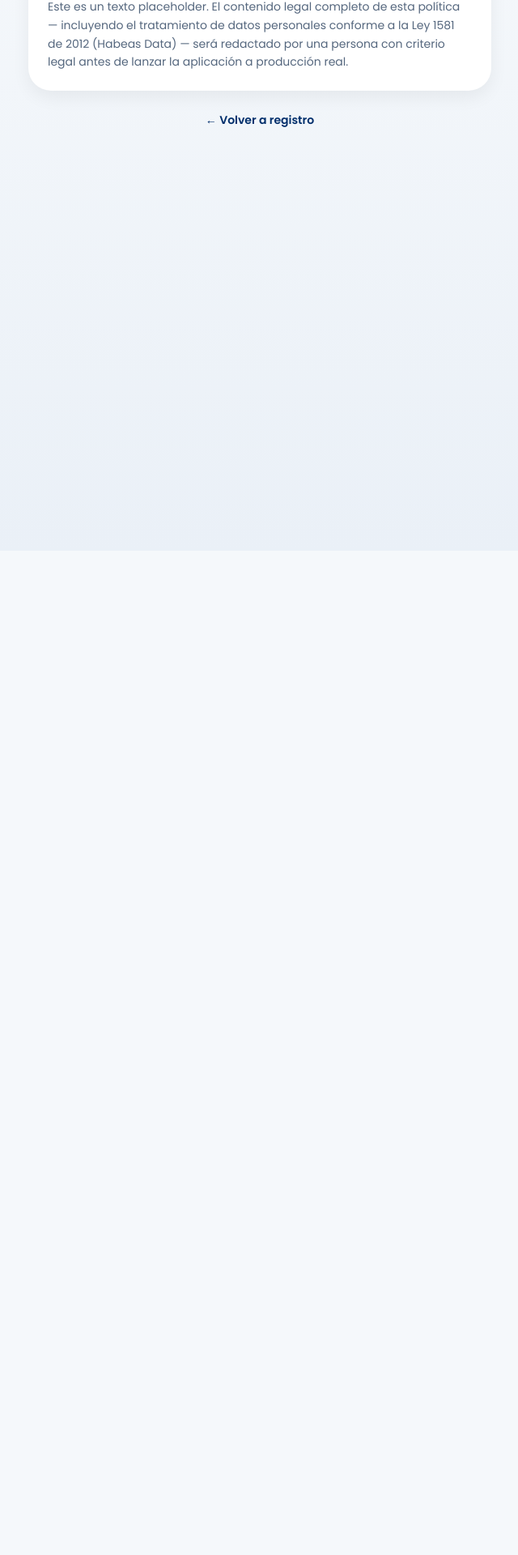
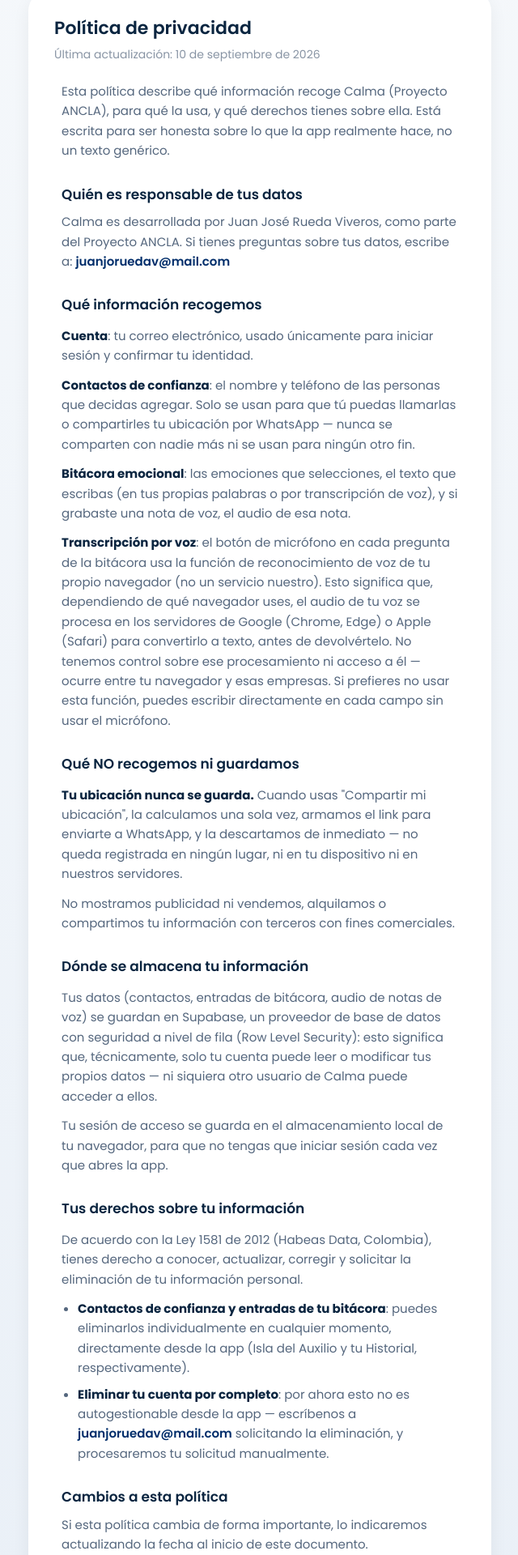
Before and after one commit to JuanRueda08-ucc/ancla-calma, a React (Vite) app in the folder calma-app/: page /privacidad in a window 1280 px wide. Shown: the part 120-2040 px from the top of the page at 81% size, without its empty margins (319-959 px from the left). Before the commit the page ends 800 px from the top, so only its background shows below. Built offline with nearby package versions, Linux system fonts and the light colour scheme; no server answers; a web font is replaced by a local one.

Commit message:
feat: add real privacy policy content to /privacidad

```diff
--- a/calma-app/src/screens/Privacidad.jsx
+++ b/calma-app/src/screens/Privacidad.jsx
@@ -1,25 +1,150 @@
-import { Link } from 'react-router-dom'
 import { motion } from 'framer-motion'
+import BackButton from '../components/BackButton'
 import { riseIn } from '../animations/transitions'
+
+const CORREO_CONTACTO = 'juanjoruedav@mail.com'
+
+function CorreoContacto() {
+  return (
+    <a href={`mailto:${CORREO_CONTACTO}`} className="font-semibold text-brand-navy">
+      {CORREO_CONTACTO}
+    </a>
+  )
+}
 
 export default function Privacidad() {
   return (
     <div className="min-h-screen bg-gradient-to-b from-sand to-sand-deep">
-      <div className="mx-auto max-w-[620px] px-6 py-12">
-        <motion.div {...riseIn(0)} className="rounded-lg bg-white p-6 shadow-[0_8px_22px_rgba(0,0,0,0.06)]">
-          <h1 className="mb-3 text-[22px] font-semibold text-ink">Política de privacidad</h1>
-          <p className="text-sm leading-relaxed text-ink-soft">
-            Este es un texto placeholder. El contenido legal completo de esta política —
-            incluyendo el tratamiento de datos personales conforme a la Ley 1581 de 2012
-            (Habeas Data) — será redactado por una persona con criterio legal antes de
-            lanzar la aplicación a producción real.
+      <div className="mx-auto max-w-[620px] px-6 py-10">
+        <BackButton to="/registro" />
+
+        <motion.div
+          {...riseIn(0)}
+          className="rounded-lg bg-white p-6 shadow-[0_8px_22px_rgba(0,0,0,0.06)] sm:p-8"
+        >
+          <h1 className="mb-1.5 text-[22px] font-semibold text-ink">Política de privacidad</h1>
+          <p className="mb-6 text-sm text-ink-soft/70">
+            Última actualización: 10 de septiembre de 2026
           </p>
-        </motion.div>
 
-        <motion.div {...riseIn(0.1)} className="mt-6 text-center">
-          <Link to="/registro" className="text-sm font-semibold text-brand-navy">
-            ← Volver a registro
-          </Link>
+          <div className="mx-auto max-w-[52ch] space-y-7 text-[15px] leading-relaxed text-ink-soft">
+            <p>
+              Esta política describe qué información recoge Calma (Proyecto ANCLA), para qué la
+              usa, y qué derechos tienes sobre ella. Está escrita para ser honesta sobre lo que la
+              app realmente hace, no un texto genérico.
+            </p>
+
+            <section>
+              <h2 className="mb-2 text-[17px] font-semibold text-ink">
+                Quién es responsable de tus datos
+              </h2>
+              <p>
+                Calma es desarrollada por Juan José Rueda Viveros, como parte del Proyecto ANCLA. Si
+                tienes preguntas sobre tus datos, escribe a: <CorreoContacto />
+              </p>
+            </section>
+
+            <section>
+              <h2 className="mb-3 text-[17px] font-semibold text-ink">Qué información recogemos</h2>
+              <div className="space-y-3">
+                <p>
+                  <strong className="text-ink">Cuenta</strong>: tu correo electrónico, usado
+                  únicamente para iniciar sesión y confirmar tu identidad.
+                </p>
+                <p>
+                  <strong className="text-ink">Contactos de confianza</strong>: el nombre y
+                  teléfono de las personas que decidas agregar. Solo se usan para que tú puedas
+                  llamarlas o compartirles tu ubicación por WhatsApp — nunca se comparten con
+                  nadie más ni se usan para ningún otro fin.
+                </p>
+                <p>
+                  <strong className="text-ink">Bitácora emocional</strong>: las emociones que
+                  selecciones, el texto que escribas (en tus propias palabras o por transcripción
+                  de voz), y si grabaste una nota de voz, el audio de esa nota.
+                </p>
+                <p>
+                  <strong className="text-ink">Transcripción por voz</strong>: el botón de
+                  micrófono en cada pregunta de la bitácora usa la función de reconocimiento de
+                  voz de tu propio navegador (no un servicio nuestro). Esto significa que,
+                  dependiendo de qué navegador uses, el audio de tu voz se procesa en los
+                  servidores de Google (Chrome, Edge) o Apple (Safari) para convertirlo a texto,
+                  antes de devolvértelo. No tenemos control sobre ese procesamiento ni acceso a
+                  él — ocurre entre tu navegador y esas empresas. Si prefieres no usar esta
+                  función, puedes escribir directamente en cada campo sin usar el micrófono.
+                </p>
+              </div>
+            </section>
+
+            <section>
+              <h2 className="mb-3 text-[17px] font-semibold text-ink">
+                Qué NO recogemos ni guardamos
+              </h2>
+              <div className="space-y-3">
+                <p>
+                  <strong className="text-ink">Tu ubicación nunca se guarda.</strong> Cuando usas
+                  "Compartir mi ubicación", la calculamos una sola vez, armamos el link para
+                  enviarte a WhatsApp, y la descartamos de inmediato — no queda registrada en
+                  ningún lugar, ni en tu dispositivo ni en nuestros servidores.
+                </p>
+                <p>
+                  No mostramos publicidad ni vendemos, alquilamos o compartimos tu información con
+                  terceros con fines comerciales.
+                </p>
+              </div>
+            </section>
+
+            <section>
+              <h2 className="mb-3 text-[17px] font-semibold text-ink">
+                Dónde se almacena tu información
+              </h2>
+              <div className="space-y-3">
+                <p>
+                  Tus datos (contactos, entradas de bitácora, audio de notas de voz) se guardan en
+                  Supabase, un proveedor de base de datos con seguridad a nivel de fila (Row Level
+                  Security): esto significa que, técnicamente, solo tu cuenta puede leer o
+                  modificar tus propios datos — ni siquiera otro usuario de Calma puede acceder a
+                  ellos.
+                </p>
+                <p>
+                  Tu sesión de acceso se guarda en el almacenamiento local de tu navegador, para
+                  que no tengas que iniciar sesión cada vez que abres la app.
+                </p>
+              </div>
+            </section>
+
+            <section>
+              <h2 className="mb-3 text-[17px] font-semibold text-ink">
+                Tus derechos sobre tu información
+              </h2>
+              <p className="mb-3">
+                De acuerdo con la Ley 1581 de 2012 (Habeas Data, Colombia), tienes derecho a
+                conocer, actualizar, corregir y solicitar la eliminación de tu información
+                personal.
+              </p>
+              <ul className="list-disc space-y-2 pl-5">
+                <li>
+                  <strong className="text-ink">
+                    Contactos de confianza y entradas de tu bitácora
+                  </strong>
+                  : puedes eliminarlos individualmente en cualquier momento, directamente desde la
+                  app (Isla del Auxilio y tu Historial, respectivamente).
+                </li>
+                <li>
+                  <strong className="text-ink">Eliminar tu cuenta por completo</strong>: por ahora
+                  esto no es autogestionable desde la app — escríbenos a <CorreoContacto />{' '}
+                  solicitando la eliminación, y procesaremos tu solicitud manualmente.
+                </li>
+              </ul>
+            </section>
+
+            <section>
+              <h2 className="mb-2 text-[17px] font-semibold text-ink">Cambios a esta política</h2>
+              <p>
+                Si esta política cambia de forma importante, lo indicaremos actualizando la fecha
+                al inicio de este documento.
+              </p>
+            </section>
+          </div>
         </motion.div>
       </div>
     </div>
```
Also changed, not shown: 2 other files (tests, documents, lock files or other folders).
